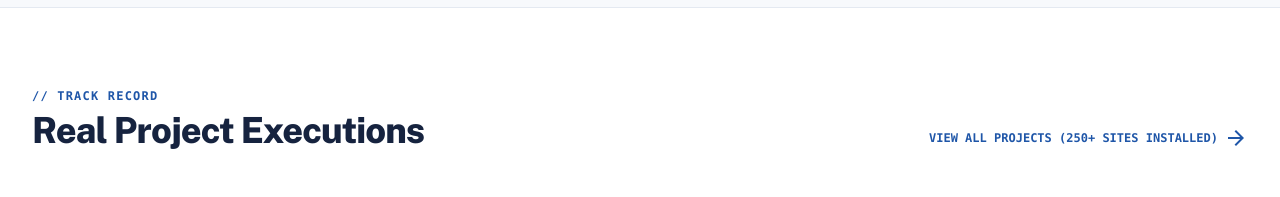
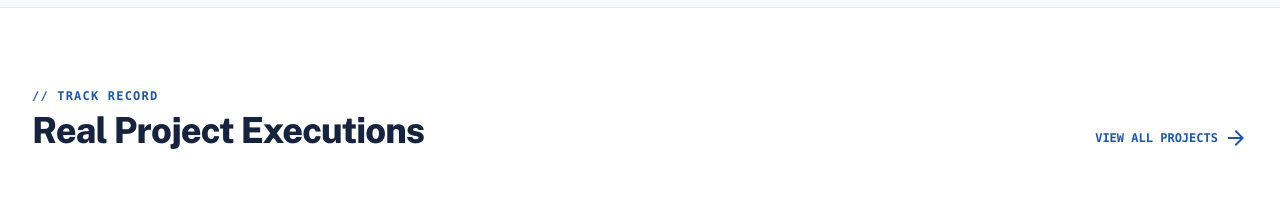
Before and after one commit to NaviDadhwal/gmp-vision-, a React (Vite) app in the folder frontend/: page / in a window 1280 px wide. Shown: the part 3020-3217 px from the top of the page. Built offline with nearby package versions, Linux system fonts and the light colour scheme; no server answers; grey boxes are pictures that could not be loaded.

Commit message:
fix(ui): update project section link label to View All Projects

```diff
--- a/frontend/src/pages/HomePage.tsx
+++ b/frontend/src/pages/HomePage.tsx
@@ -1061,7 +1061,7 @@ export const HomePage: React.FC = () => {
               className="group inline-flex items-center gap-1.5 text-xs font-mono font-semibold uppercase text-[#1F56A8] hover:text-[#16233F] transition-colors"
               to="/projects"
             >
-              <span>View All Projects (250+ Sites Installed)</span>
+              <span>View All Projects</span>
               <span className="material-symbols-outlined text-sm group-hover:translate-x-1 transition-transform duration-200">
                 arrow_forward
               </span>
```
